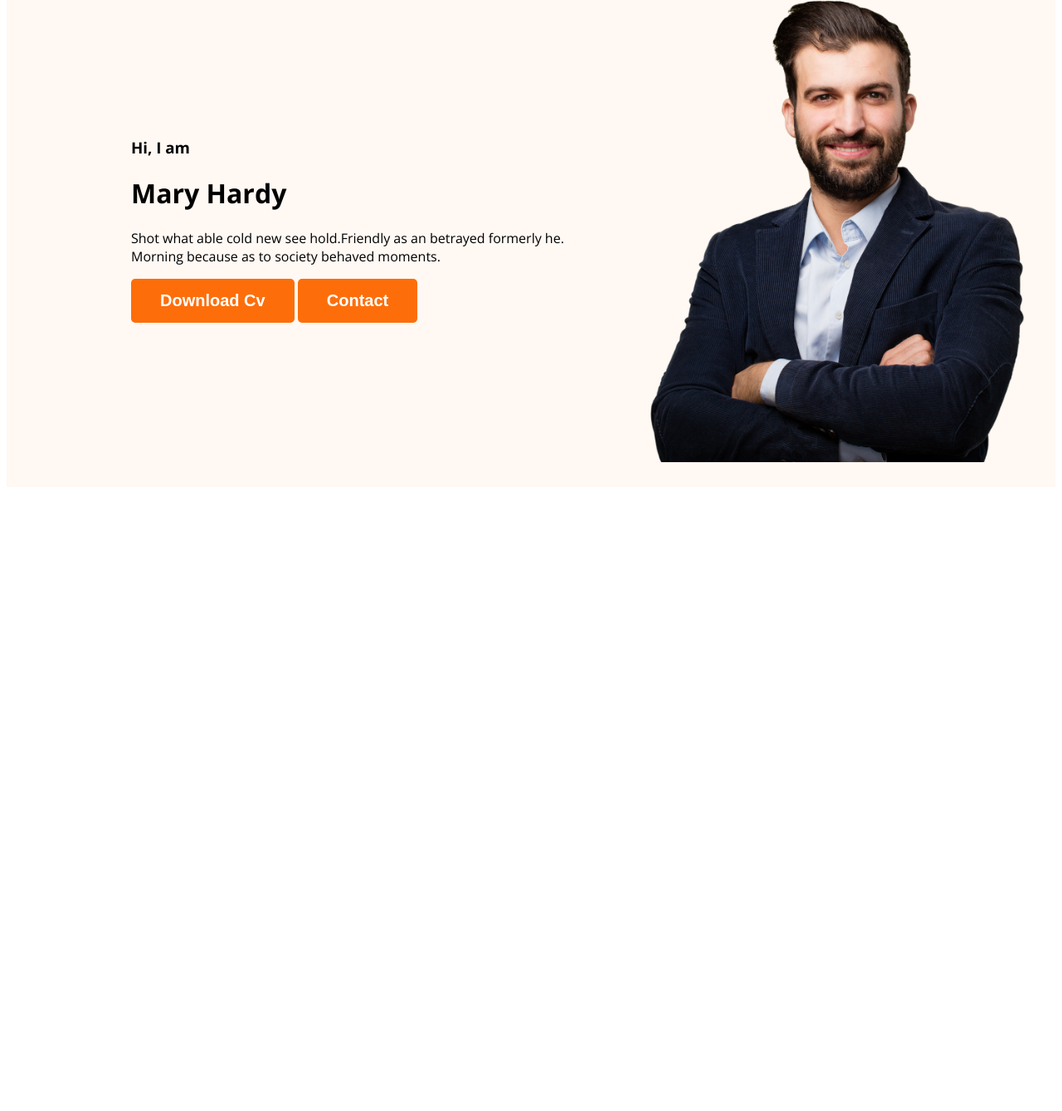
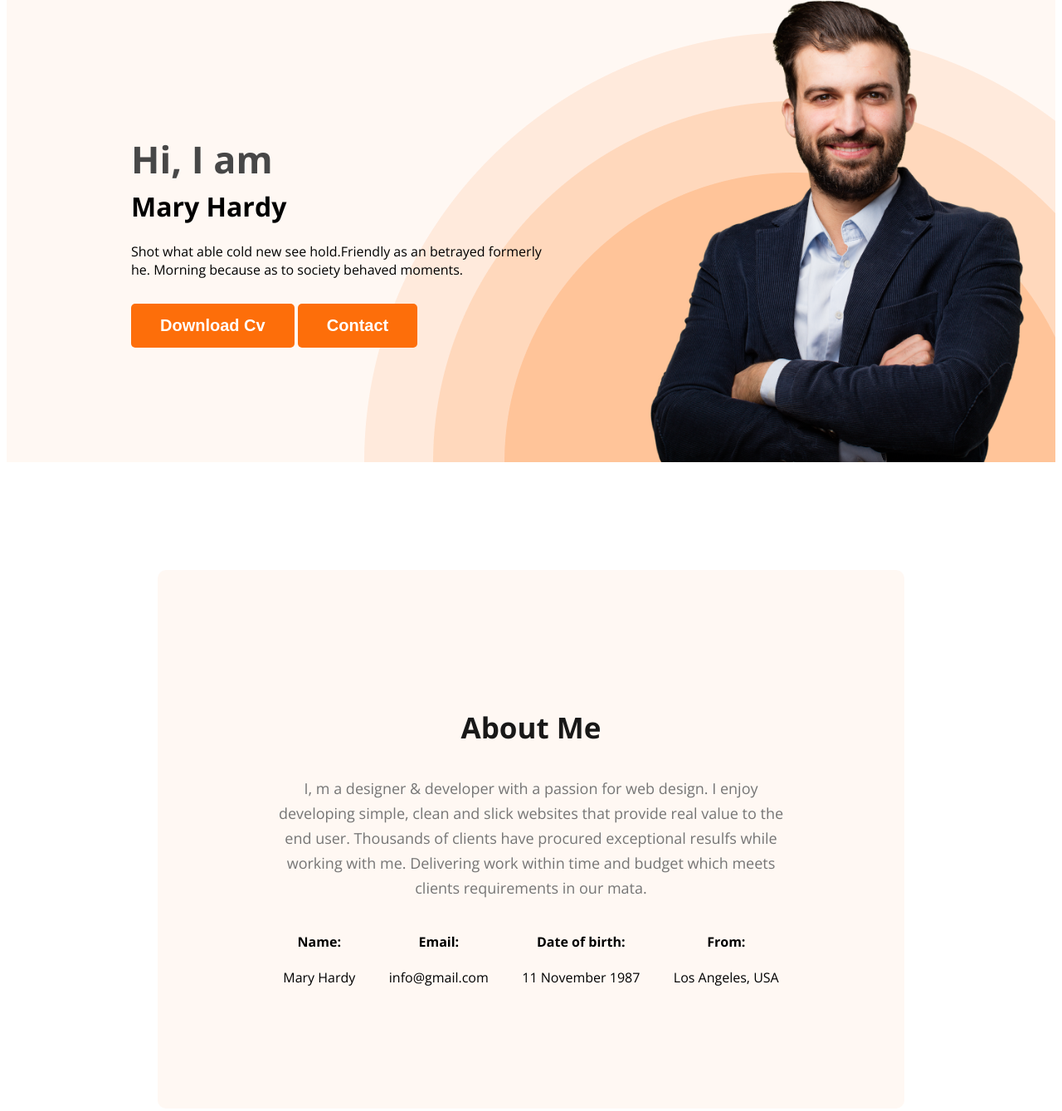
Before and after one commit to jahid1100/web-portfolio, a plain HTML site: page index.html in a window 1280 px wide. Shown: the part 211-1550 px from the top of the page at 83% size. Before the commit the page ends 806 px from the top, so only its background shows below. Drawn offline with nearby package versions, Linux system fonts and the light colour scheme.

Commit message:
about info addeded

```diff
--- a/Css/style.css
+++ b/Css/style.css
@@ -4,23 +4,39 @@
     margin: 0px;
     padding: 0px;
 } */
-body{
+body {
     font-family: 'Open Sans', sans-serif;
 }
 
-.text-primary{
+.text-primary {
     color: #FD6E0A;
+}
+
+.section-title {
+    color: #181818;
+    text-align: center;
+    font-size: 35px;
+    font-weight: 700;
+
+}
+
+.section-description {
+    color: #757575;
+    text-align: center;
+    font-size: 18px;
+    font-weight: 400;
+    line-height: 30px;
 }
 
 /* nave releded style */
 
-nav{
+nav {
     display: flex;
     align-items: center;
     justify-content: space-between;
 }
 
-.btn-primary{
+.btn-primary {
     border-radius: 5px;
     background: #FD6E0A;
     border: none;
@@ -30,7 +46,7 @@ nav{
     padding: 15px 35px;
 }
 
-.nav-title{
+.nav-title {
     color: var(--Dark-01, #181818);
 
 
@@ -40,33 +56,84 @@ nav{
 
 }
 
-nav > ul{
+nav>ul {
     display: flex;
     align-items: center;
 }
- nav li{
+
+nav li {
     list-style: none;
     margin-right: 50px;
- }
+}
 
- nav a{
+nav a {
     text-decoration: none;
- }
+}
 
 /* header related style */
-.header{
+.header {
     background-color: #FFF8F3;
+    background-image: url('../images/header_bg.png');
+    background-repeat: no-repeat;
+    background-position: bottom right;
 
 }
 
-.banner{
+.banner {
     /* padding: 30px 30px 150px; */
-    padding: 30px 30px 30px 150px;
+    padding: 30px 30px 0px 150px;
     display: flex;
     align-items: center;
+    justify-content: space-between;
 
 }
 
-.banner .profile-pic{
+.banner-content {
+    max-width: 500px;
+}
+
+.banner-description {
+    margin-top: 20px;
+    margin-bottom: 30px;
+}
+
+.banner .profile-pic {
     width: 500px;
 }
+
+.banner-greeting {
+    font-size: 45px;
+    color: #474747;
+    margin-bottom: 0;
+
+}
+
+.banner-title {
+
+    font-weight: 700;
+    margin-top: 5px;
+}
+
+/* main section style */
+
+main{
+    max-width: 900px;
+    margin: 0 auto;
+}
+
+
+/* about section style */
+.about {
+    padding: 131px;
+    border-radius: 10px;
+    background: #FFF8F3;
+    margin: 130px 0;
+}
+.about-info-container{
+    display: flex;
+    justify-content: space-around;
+    align-items: center;
+}
+.about-info{
+    text-align: center;
+}
--- a/index.html
+++ b/index.html
@@ -31,9 +31,9 @@
 
         <div class="banner">
             <div class="banner-content">
-                <h3>Hi, I am</h3>
-                <h1>Mary Hardy</h1>
-                <p>Shot what able cold new see hold.Friendly as an betrayed formerly he. Morning because as to society
+                <h3 class="banner-greeting">Hi, I am</h3>
+                <h1 class="banner-title">Mary Hardy</h1>
+                <p class="banner-description">Shot what able cold new see hold.Friendly as an betrayed formerly he. Morning because as to society
                 behaved moments.</p>
                 <button class="btn-primary">Download Cv</button>
                 <button class="btn-primary">Contact</button>
@@ -44,7 +44,28 @@
 
     </header>
     <main>
-
+        <section class="about">
+            <h3 class="section-title">About Me</h3>
+            <p class="section-description">I, m a designer & developer with a passion for web design. I enjoy developing simple, clean and slick websites that provide real value to the end user. Thousands of clients have procured exceptional resulfs while working with me. Delivering work within time and budget which meets clients requirements in our mata.</p>
+            <div class="about-info-container">
+                <div class="about-info">
+                    <h4 class="info-title">Name:</h4>
+                    <p class="info-description">Mary Hardy</p>
+                </div>
+                <div class="about-info">
+                    <h4 class="info-title">Email:</h4>
+                    <p class="info-description">info@gmail.com</p>
+                </div>
+                <div class="about-info">
+                    <h4 class="info-title">Date of birth:</h4>
+                    <p class="info-description">11 November 1987</p>
+                </div>
+                <div class="about-info">
+                    <h4 class="info-title">From:</h4>
+                    <p class="info-description">Los Angeles, USA</p>
+                </div>
+            </div>
+        </section>
     </main>
     <footer>
 
```
